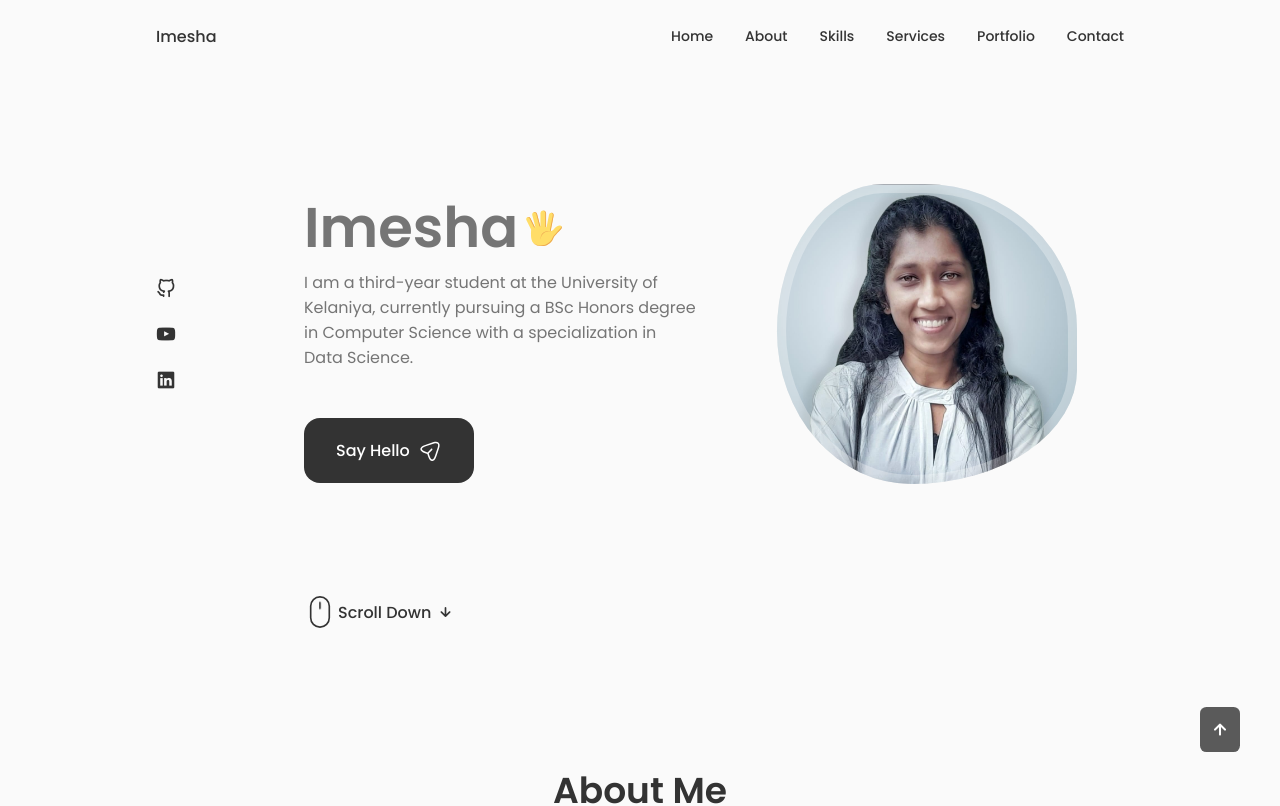
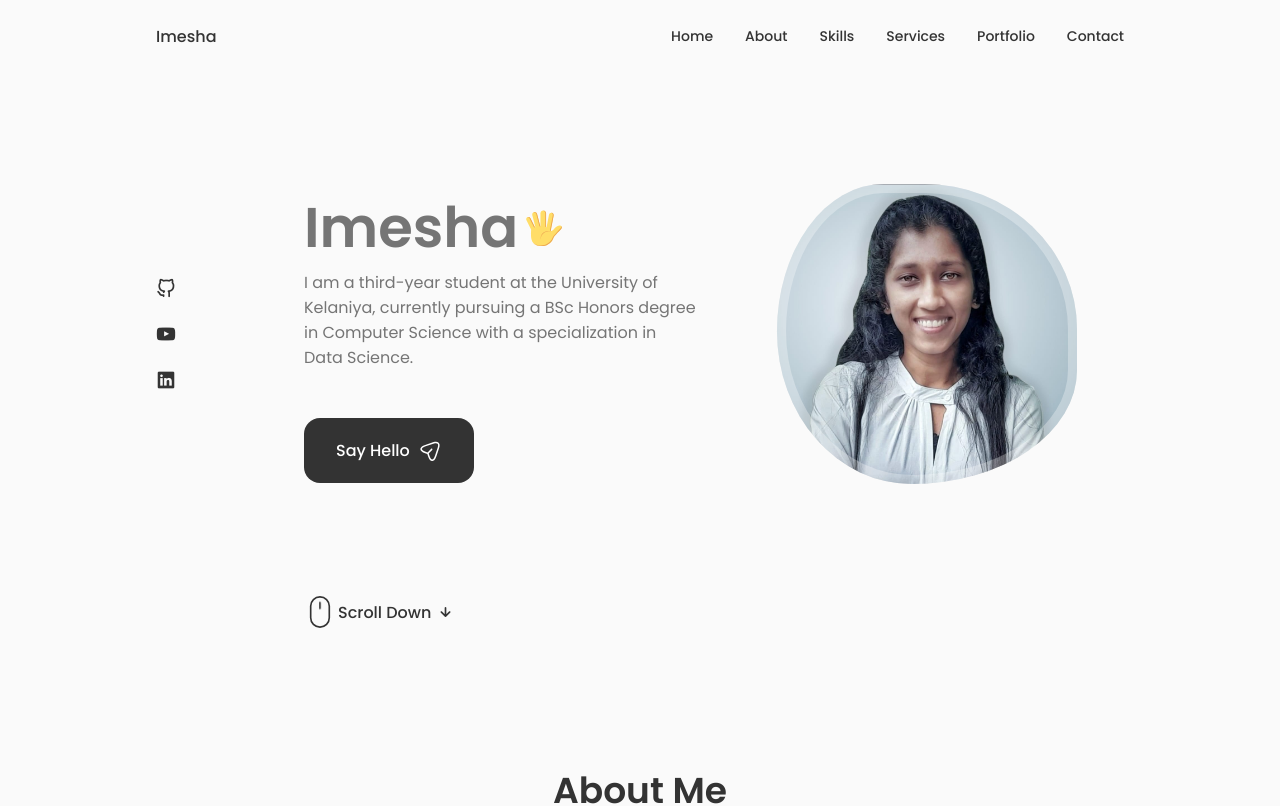
Before and after one commit to ImeshaDilshani/site-p, a React (Create React App) app: page / in a window 1280 px wide. Shown: the top 806 px of the page. Built offline with nearby package versions, Linux system fonts and the light colour scheme.

Commit message:
scrollup updated

```diff
--- a/src/components/scrollup/ScrollUp.jsx
+++ b/src/components/scrollup/ScrollUp.jsx
@@ -2,6 +2,10 @@ import React from 'react'
 import  './scrollup.css'
 
 const ScrollUp = () => {
+  window.addEventListener('scroll', function(){
+    const scrollUp = this.document.querySelector(".scrollup");
+    if(this.scrollY >= 560) scrollUp.classList.add("show-scroll");
+  })
   return (
     <a href="" className="scrollup">
         <i className="uil uil-arrow-up scrollup__icon"></i>
--- a/src/components/scrollup/scrollup.css
+++ b/src/components/scrollup/scrollup.css
@@ -1,7 +1,7 @@
 .scrollup{
     position:fixed;
     right: 2.5rem;
-    bottom: 3rem;
+    bottom: -20%;
     background-color: var(--title-color);
     opacity: 0.8;
     padding: 0.3rem 0.5rem;
```
